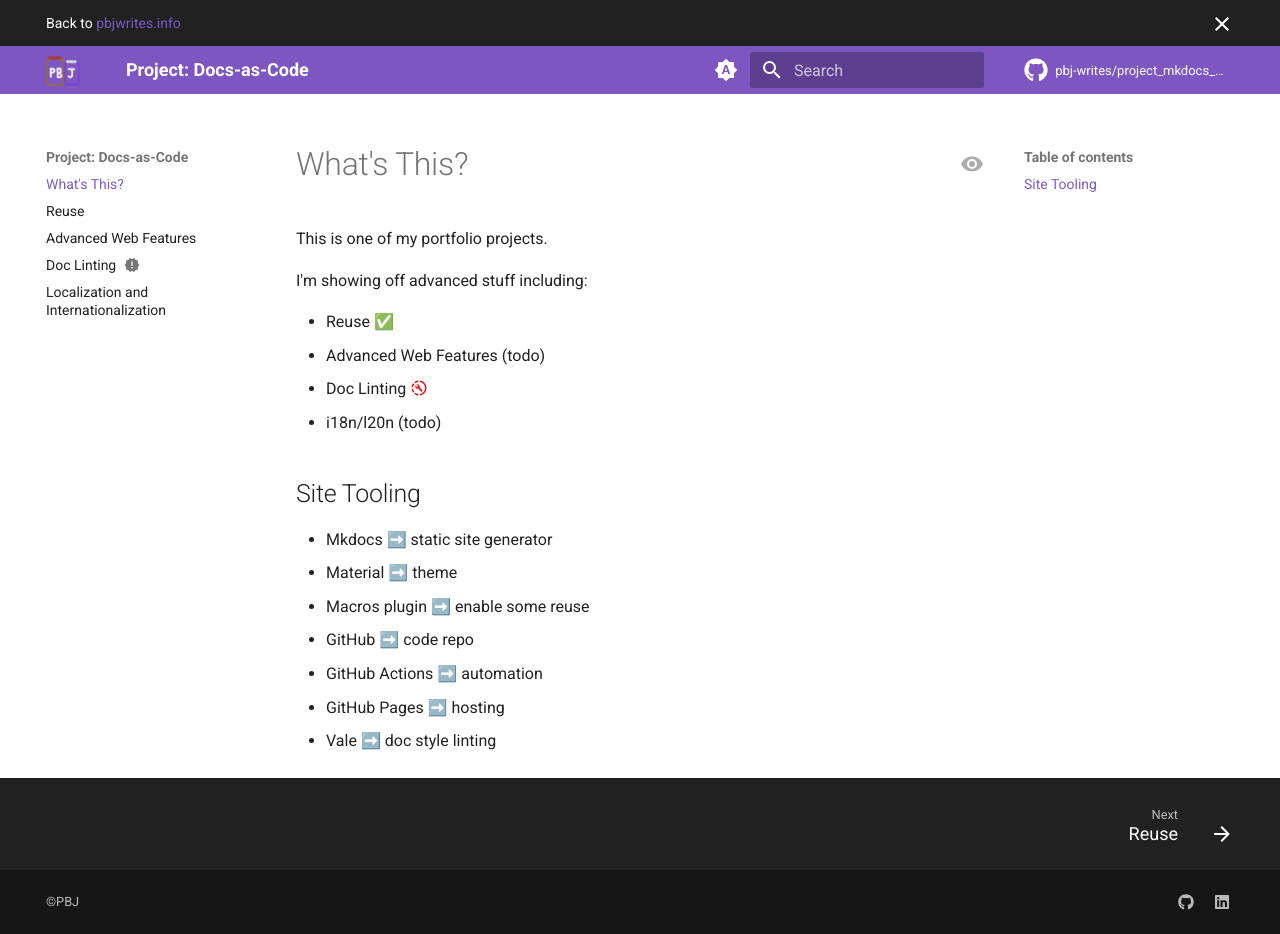
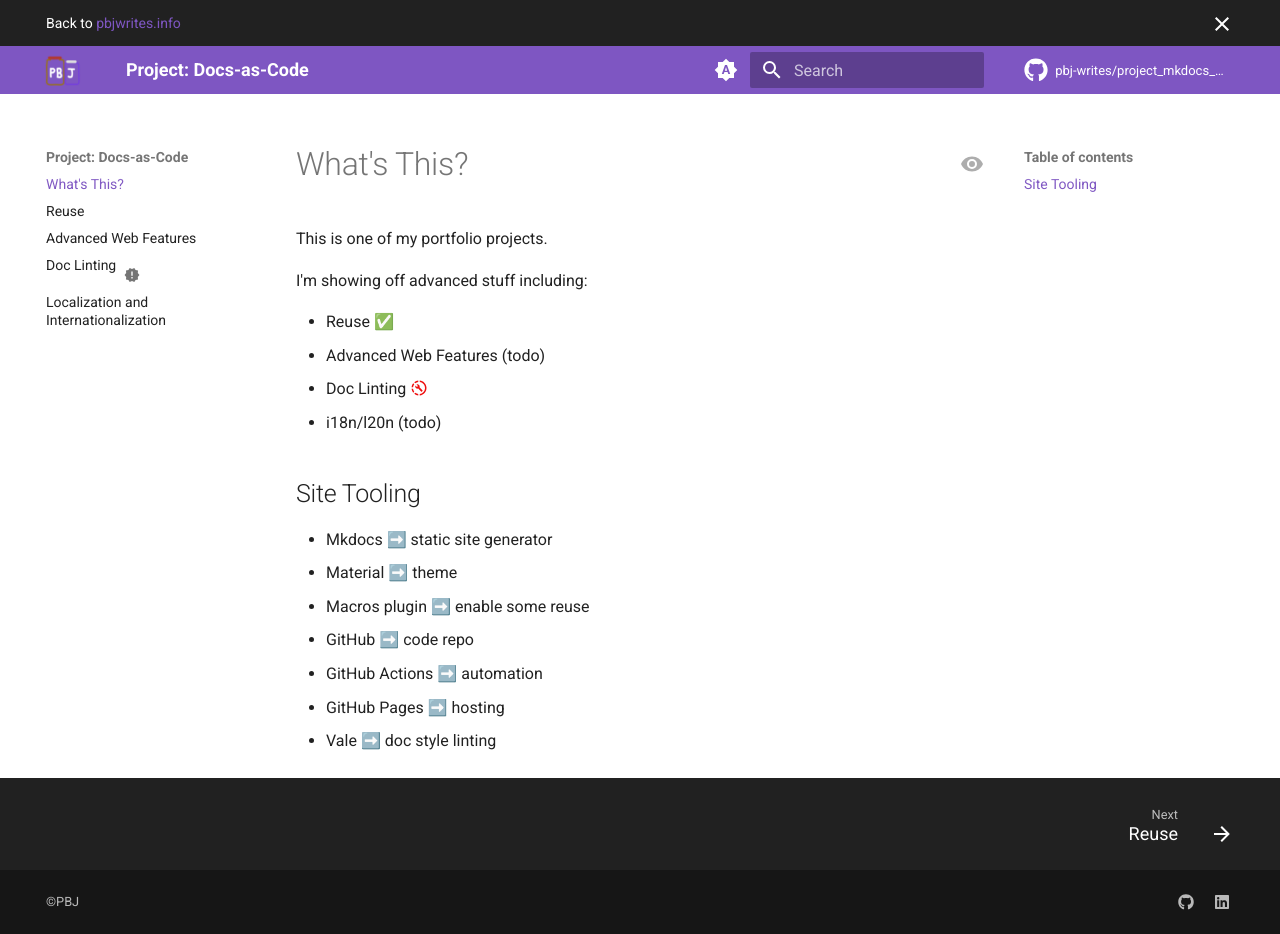
Before and after one commit to pbj-writes/project_mkdocs_material, an MkDocs documentation site: the page built from docs/index.md, in a window 1280 px wide and 934 px high. Built offline with MkDocs 1.6.1 and Material for MkDocs 9.7.7, drawn with Linux system fonts in a browser that asks for light colours; plug-ins that fetch from the network failed and are left out; comment, search, counter and statistics services are not loaded.

Commit message:
Test padding fix.

```diff
--- a/docs/extra.css
+++ b/docs/extra.css
@@ -43,5 +43,5 @@
 .md-status.md-status--new::before,
 .md-status.md-status--new::after {
   color: #cbe06e !important;
-  padding-top: 0%;
+  padding-top: 10px;
 }
```
